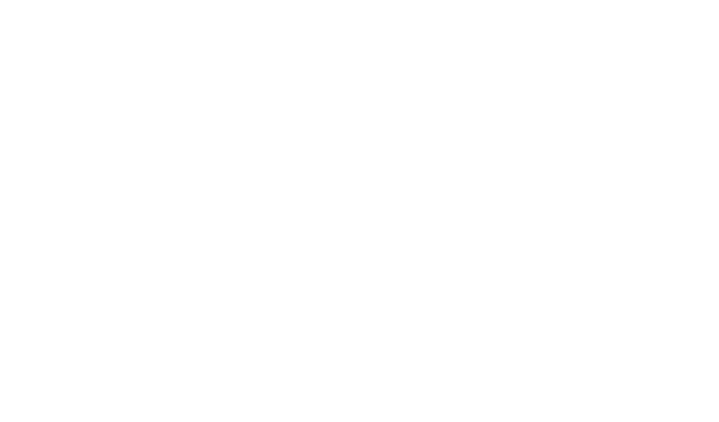
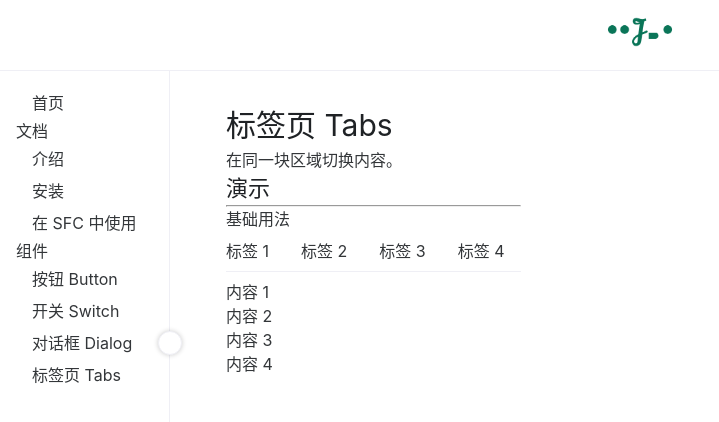
Before and after one commit to 12callie/joyful-ui-old, a Vue app: page /joyful/components/tabs in a window 1280 px wide. Before the commit this address had no page. Shown: the top 422 px of the page, without its empty margins (0-719 px from the left). Built offline with nearby package versions, Linux system fonts and the light colour scheme.

Commit message:
渲染Tabs内容

```diff
--- a/src/lib/Dialog.vue
+++ b/src/lib/Dialog.vue
@@ -105,7 +105,7 @@
 };
 </script>
 
-<style lang="scss" scoped>
+<style lang="scss">
 $theme-color: #18a058;
 $error-color: #d03050;
 
--- /dev/null
+++ b/src/lib/Tab.vue
@@ -0,0 +1,13 @@
+<template>
+  <div>
+    <slot />
+  </div>
+</template>
+
+<script lang="ts">
+export default {
+  name: "Tab",
+};
+</script>
+
+<style lang="scss"></style>
--- /dev/null
+++ b/src/lib/Tabs.vue
@@ -0,0 +1,52 @@
+<template>
+  <div class="j-tabs">
+    <div class="j-tabs-nav">
+      <div class="j-tabs-nav-item" v-for="(t, index) in titles" :key="index">
+        {{ t }}
+      </div>
+    </div>
+    <div class="j-tabs-content">
+      <component v-for="(c, index) in defaults" :key="index" :is="c" />
+    </div>
+  </div>
+</template>
+
+<script lang="ts">
+import Tab from "./Tab.vue";
+export default {
+  setup(props, context) {
+    const defaults = context.slots.default();
+    defaults.forEach((i) => {
+      if (i.type !== Tab) {
+        throw new Error("Tabs 组件的子标签必须是 Tab");
+      }
+    });
+    const titles = defaults.map((i) => i.props.title);
+    return { defaults, titles };
+  },
+};
+</script>
+
+<style lang="scss">
+$border-color: rgb(239, 239, 245);
+$theme-color: #18a058;
+.j-tabs {
+  &-nav {
+    border-bottom: 1px solid $border-color;
+    display: flex;
+    flex-direction: row;
+
+    &-item {
+      &:nth-child(1) {
+        margin-left: 0;
+      }
+      padding: 8px 0;
+      margin: 0 16px;
+      cursor: pointer;
+    }
+  }
+  &-content {
+    padding: 8px 0;
+  }
+}
+</style>
--- a/src/router.ts
+++ b/src/router.ts
@@ -7,6 +7,7 @@
 import ButtonDemo from "./views/ButtonDemo.vue";
 import SwitchDemo from "./views/SwitchDemo.vue";
 import DialogDemo from "./views/DialogDemo.vue";
+import TabsDemo from "./views/TabsDemo.vue";
 
 export const router = createRouter({
   history: createWebHistory(),
@@ -33,6 +34,7 @@
             { path: "button", component: ButtonDemo },
             { path: "switch", component: SwitchDemo },
             { path: "dialog", component: DialogDemo },
+            { path: "tabs", component: TabsDemo },
           ],
         },
       ],
--- a/src/views/DialogDemo.vue
+++ b/src/views/DialogDemo.vue
@@ -83,5 +83,3 @@
   });
 };
 </script>
-
-<style lang="scss" scoped></style>
--- a/src/views/Layout.vue
+++ b/src/views/Layout.vue
@@ -26,6 +26,9 @@
             <router-link to="/joyful/components/dialog"
               >对话框 Dialog</router-link
             >
+          </li>
+          <li>
+            <router-link to="/joyful/components/tabs">标签页 Tabs</router-link>
           </li>
         </ol>
         <div class="aside-toggle-button" @click="toggle" ref="svgAsideToggle">
--- /dev/null
+++ b/src/views/TabsDemo.vue
@@ -0,0 +1,22 @@
+<template>
+  <h1>标签页 Tabs</h1>
+  <p>在同一块区域切换内容。</p>
+  <h2>演示</h2>
+  <hr />
+  <div>
+    <div>基础用法</div>
+    <Tabs>
+      <Tab title="标签 1">内容 1</Tab>
+      <Tab title="标签 2">内容 2</Tab>
+      <Tab title="标签 3">内容 3</Tab>
+      <Tab title="标签 4">内容 4</Tab>
+    </Tabs>
+  </div>
+</template>
+
+<script lang="ts" setup>
+import Tabs from "../lib/Tabs.vue";
+import Tab from "../lib/Tab.vue";
+</script>
+
+<style lang="scss" scoped></style>
```
